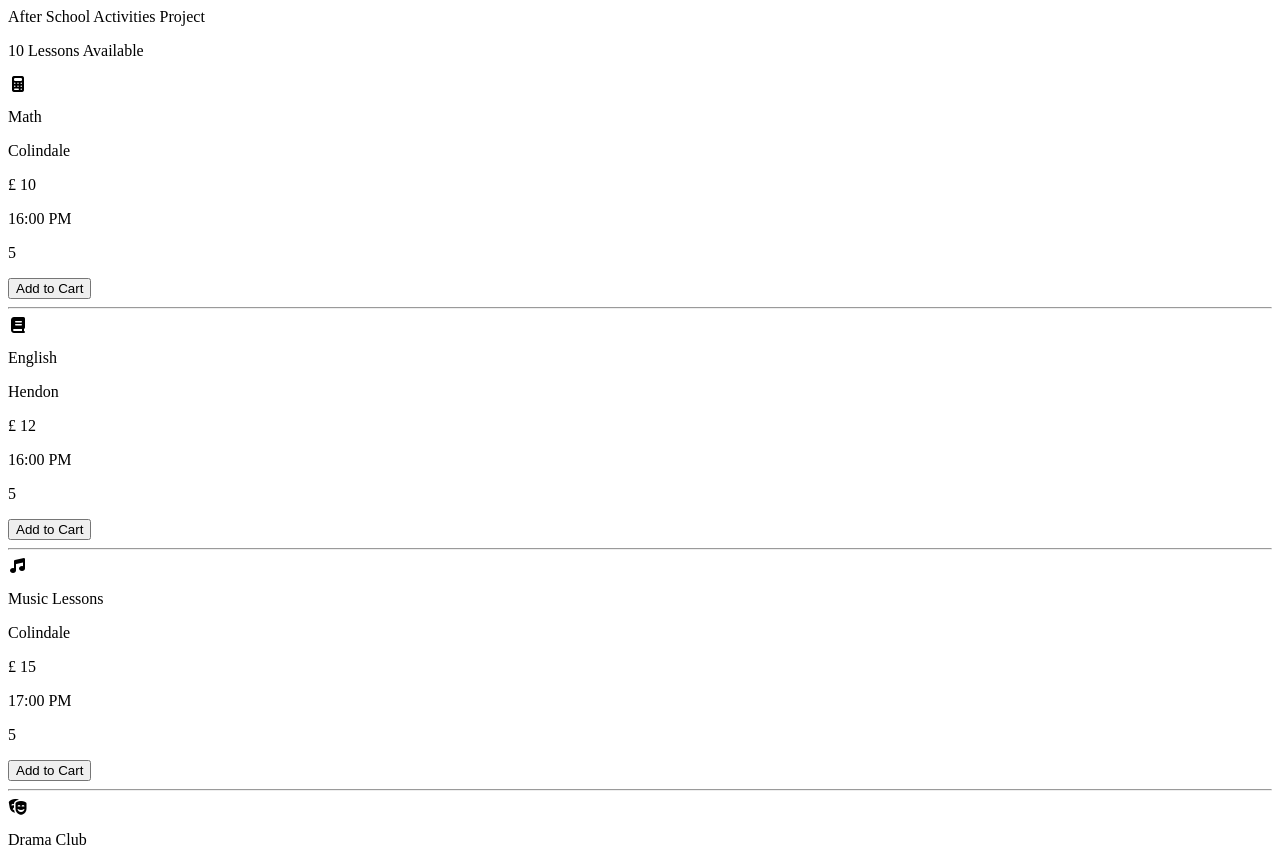
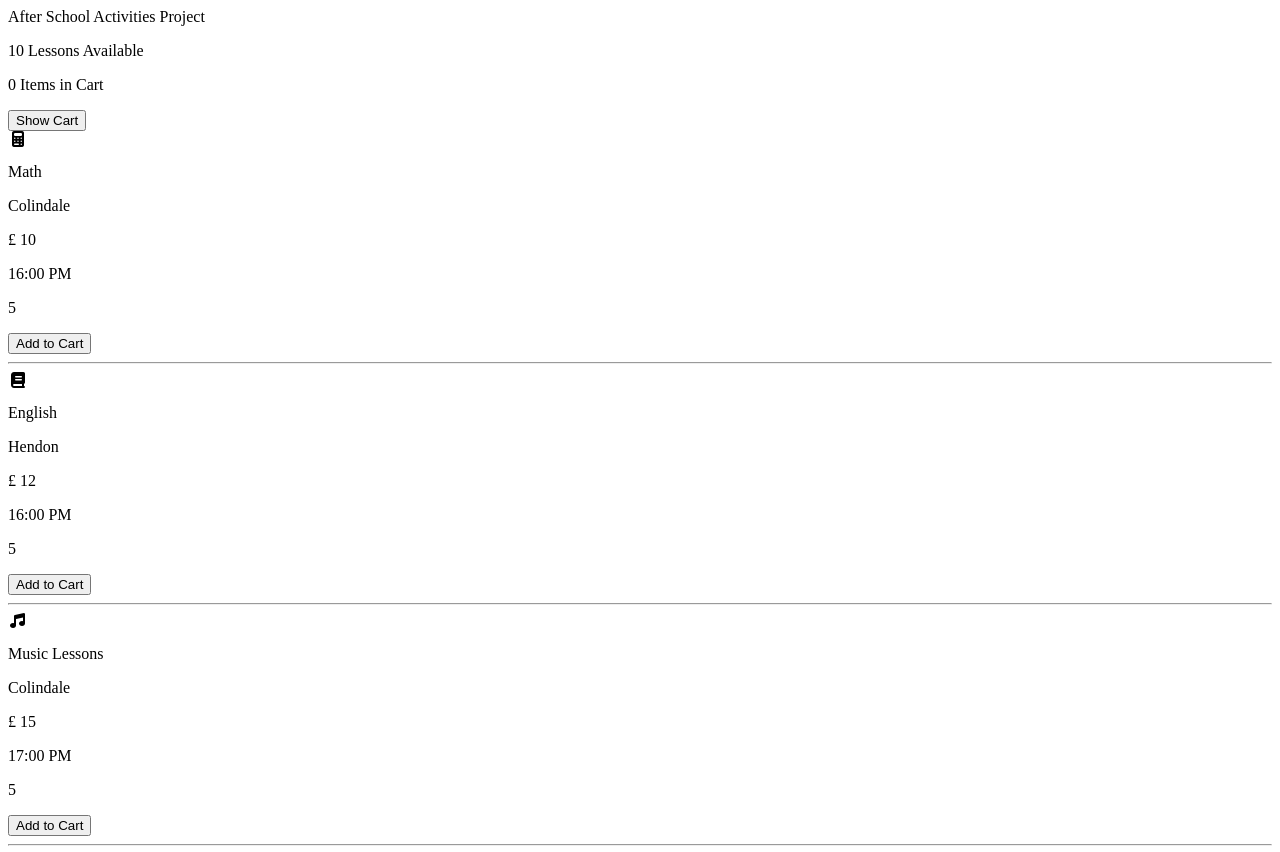
Before and after one commit to Th3Kaiser/FrontEnd-Project, a plain HTML site: page index.html in a window 1280 px wide. Shown: the top 852 px of the page. Drawn offline with nearby package versions, Linux system fonts and the light colour scheme.

```diff
--- a/app.js
+++ b/app.js
@@ -62,6 +62,9 @@
                 }
 
             },
+
+            // Added this Method to be able to user remove a lesson from the cart
+
             invertCartVisibility(showCart) {
                 this.showCart = !this.showCart;
             }
--- a/index.html
+++ b/index.html
@@ -16,10 +16,21 @@
          <p> {{sitename}}</p>
 
          <p> {{ lessons.length }} Lessons Available</p>
+         <p> {{cart.length}} Items in Cart</p>
+
+
+            <button v-on:click="invertCartVisibility(showCart)"> {{ showCart ? 'Back to Lessons' : 'Show Cart' }}
+                 </button>
 
 
 
          <div v-for="Schoolactivity in lessons" :key="Schoolactivity.name">
+
+
+
+
+
+
 
 
 
@@ -36,6 +47,10 @@
 
             <p>{{ Schoolactivity.availableSlots }} </p>
              <button v-on:click="bookLesson(Schoolactivity)" :disabled="Schoolactivity.availableSlots === 0">
+
+
+
+
         Add to Cart
     </button>
 
```
